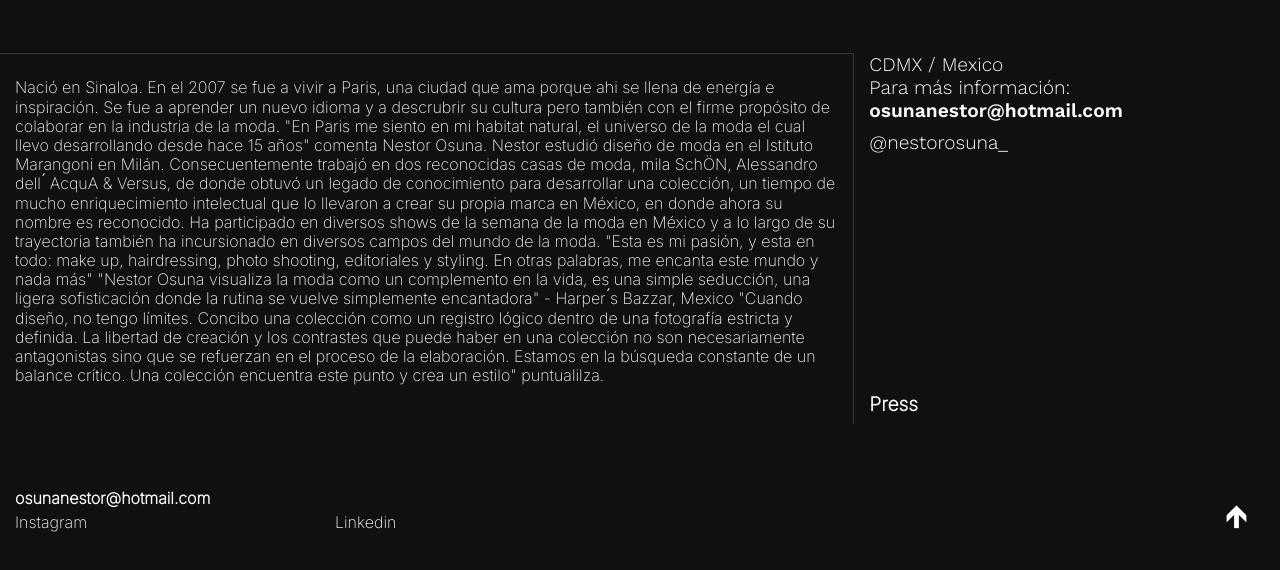
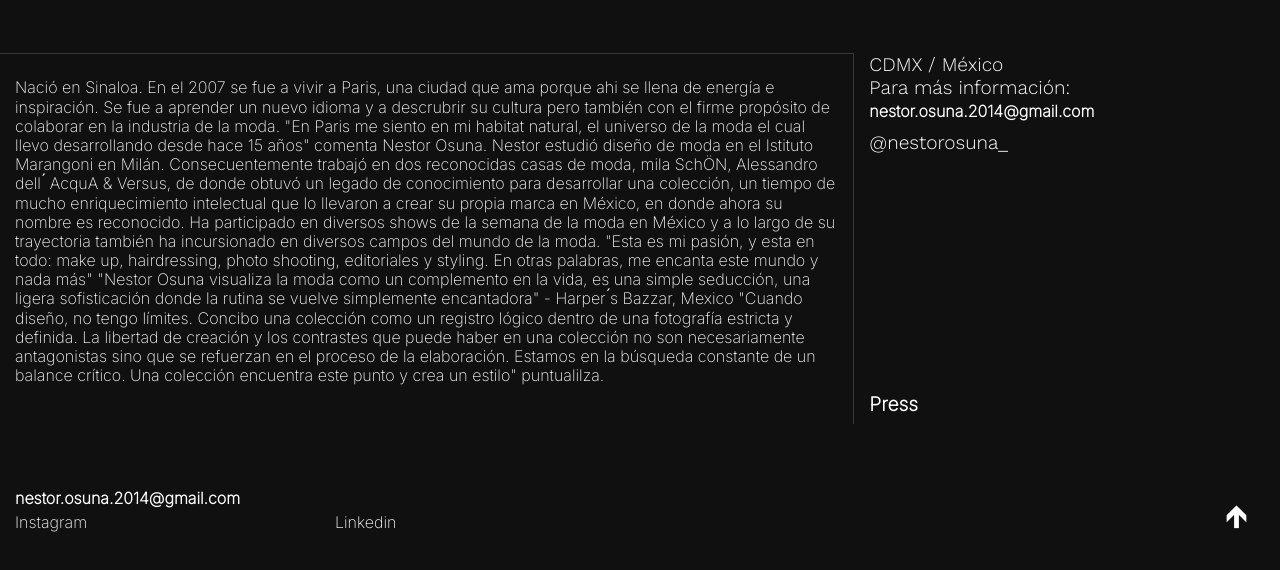
Before and after one commit to angel-mora/nestor-portafolio, a Gatsby site: page /about in a window 1280 px wide. Shown: the part 80-650 px from the top of the page. Built offline with nearby package versions, Linux system fonts and the light colour scheme; Gatsby itself is replaced by a stand-in of ours.

Commit message:
Add changes requested

```diff
--- a/src/components/Layout.js
+++ b/src/components/Layout.js
@@ -30,8 +30,9 @@ export default function Layout({children, header, hideNavigation, next}) {
         <div className="row">
 
           <div className="col-12">
-            <a className="font-weight-bold general-text h5"
-               href="osunanestor@hotmail.com">osunanestor@hotmail.com</a>
+            <a class="font-weight-bold general-text h5" href="mailto:nestor.osuna.2014@gmail.com">
+               nestor.osuna.2014@gmail.com
+            </a>
           </div>
           <div className="col-4 py-1 general-text h5">
             <a href="https://www.instagram.com/nestorozuna/">Instagram</a><br/>
--- a/src/pages/about.js
+++ b/src/pages/about.js
@@ -32,10 +32,11 @@ export default function Home({data: {profile}}) {
 
       </div>
       <div className="col-12 col-lg-4 border-dark border-left " >
-        <p className={'h4'}>CDMX / Mexico <br/>
+        <p className={'h4'}>CDMX / México <br/>
           Para más información:<br/>
-          <a className="font-weight-bold"
-             href="mailto:osunanestor@hotmail.com">osunanestor@hotmail.com</a>
+          <a class="font-weight-bold general-text h5" href="mailto:nestor.osuna.2014@gmail.com">
+            nestor.osuna.2014@gmail.com
+          </a>
         </p>
         <p className={'h4'}>
           <a href="https://www.instagram.com/nestorosuna_">@nestorosuna_</a><br/>
```
Also changed, not shown: src/pages/index.js (+4 -4 lines).
